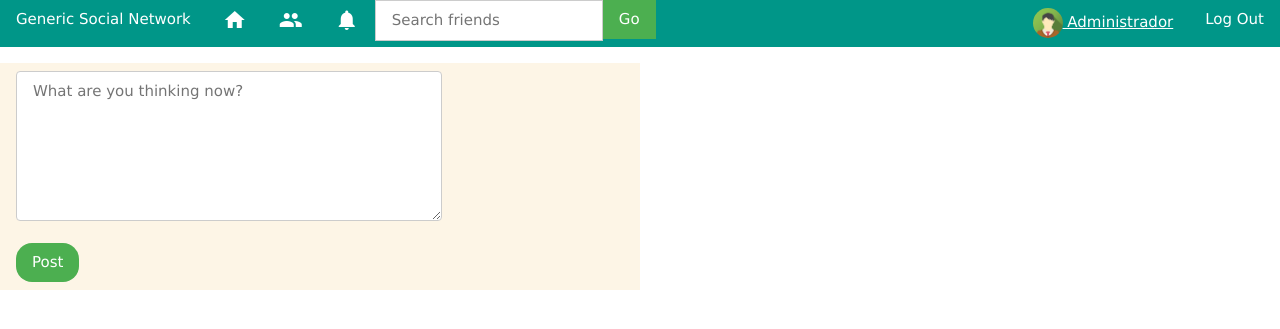
After one commit to rafapaz/socialNetwork, a Django app: page /posts/ in a window 1280 px wide. The commit adds this page. Shown: the top 329 px of the page. Run offline with Django 3.2, Linux system fonts and the light colour scheme; a user stored in the database is signed in; data comes from the database, SQL or seed files in the repository; both versions use the stored data as it was after the commit.

Commit message:
Starting Posts models and views

```diff
--- a/main/models.py
+++ b/main/models.py
@@ -1,10 +1,11 @@
 from django.contrib.auth import get_user_model
 from django.db import models
-from django.conf import settings
+
 
 def user_directory_path(instance, filename):
     # file will be uploaded to MEDIA_ROOT/user_<id>/<filename>
     return 'user_{0}/{1}'.format(instance.user.id, filename)
+
 
 class CustomUser(models.Model):
     GENDER_CHOICES = (
@@ -16,12 +17,13 @@ class CustomUser(models.Model):
     email = models.EmailField(max_length=100, unique=True)
     gender = models.CharField(max_length=1, choices=GENDER_CHOICES, default='M')
     nasc_date = models.DateField('birth date')
-    img_profile = models.ImageField(upload_to=user_directory_path, default = 'avatar2.png')
+    img_profile = models.ImageField(upload_to=user_directory_path, default='avatar2.png')
 
     friends = models.ManyToManyField('self', blank=True)
 
     def __str__(self):
         return self.name
+
 
 class FriendshipRequest(models.Model):
     user_from = models.ForeignKey(CustomUser, on_delete=models.CASCADE, related_name='+')
--- a/main/urls.py
+++ b/main/urls.py
@@ -3,7 +3,6 @@ from django.urls import path
 from . import views
 
 urlpatterns = [
-    path('', views.index, name='index'),
     path('login/', views.myLogin, name='login'),
     path('logout/', views.myLogout, name='logout'),
     path('listUsers/', views.listUsers, name='listUsers'),
--- /dev/null
+++ b/posts/apps.py
@@ -0,0 +1,5 @@
+from django.apps import AppConfig
+
+
+class PostsConfig(AppConfig):
+    name = 'posts'
--- /dev/null
+++ b/posts/templates/posts/index.html
@@ -0,0 +1,25 @@
+{% extends "base.html" %}
+
+{% block title %}Posts{% endblock %}
+
+{% block content %}
+
+<div class="w3-display-container w3-panel w3-sand w3-mobile w3-center w3-padding" style="width:50%">
+    <form action="{% url 'post' %}" method="POST">
+        {% csrf_token %}
+        <textarea style="width:70%;height:150px" class="w3-input w3-border w3-round w3-padding" id="text" name="text" placeholder="What are you thinking now?"></textarea><br>
+        <button class="w3-button w3-round-xlarge w3-green w3-left" type="submit">Post</button>
+    </form>
+</div>
+<br>
+{% for p in postsAll %}
+    {{ p.user.name }} post: <br>
+    <div class="w3-panel w3-light-grey w3-round-xlarge">
+        {{ p.text }}<br>
+        <a href="" class="w3-button"><i class="material-icons">thumb_up</i></a>
+        <a href="" class="w3-button"><i class="material-icons">thumb_down</i></a>
+        <a href="#" class="w3-small">Comment</a>
+    </div>
+{% endfor %}
+
+{% endblock %}
--- /dev/null
+++ b/posts/tests.py
@@ -0,0 +1,3 @@
+from django.test import TestCase
+
+# Create your tests here.
--- /dev/null
+++ b/posts/urls.py
@@ -0,0 +1,8 @@
+from django.contrib import admin
+from django.urls import path
+from . import views
+
+urlpatterns = [
+    path('', views.index, name='post_index'),
+    path('post/', views.post, name='post'),
+]
--- /dev/null
+++ b/posts/views.py
@@ -0,0 +1,31 @@
+from django.shortcuts import render, redirect
+from main.models import CustomUser, FriendshipRequest
+from posts.models import Post, Comment, LikePost, LikeComment
+import datetime
+
+
+def index(request):
+    if not request.user.is_authenticated:
+        return render(request, 'main/login.html')
+
+    myUser = CustomUser.objects.get(user=request.user)
+    myReqs = FriendshipRequest.objects.filter(user_to=myUser)
+
+    usersList = [myUser] + list(myUser.friends.all())
+    postsAll = Post.objects.filter(user__in=usersList).order_by('-date_pub')
+
+    context = {'myUser': myUser, 'myReqs': myReqs, 'postsAll': postsAll}
+    return render(request, 'posts/index.html', context)
+
+
+def post(request):
+    if not request.user.is_authenticated:
+        return render(request, 'main/login.html')
+
+    myUser = CustomUser.objects.get(user=request.user)
+
+    text = request.POST.get('text')
+    myPost = Post(user=myUser, text=text, date_pub=datetime.datetime.now())
+    myPost.save()
+
+    return redirect('post_index')
--- a/socialNetwork/settings.py
+++ b/socialNetwork/settings.py
@@ -38,6 +38,7 @@ INSTALLED_APPS = [
     'django.contrib.messages',
     'django.contrib.staticfiles',
     'main',
+    'posts',
 ]
 
 MIDDLEWARE = [
--- a/socialNetwork/urls.py
+++ b/socialNetwork/urls.py
@@ -22,6 +22,7 @@ from django.contrib.staticfiles.urls import staticfiles_urlpatterns
 urlpatterns = [
     path('admin/', admin.site.urls),
     path('main/', include('main.urls')),
+    path('posts/', include('posts.urls')),
 ]
 
 urlpatterns += staticfiles_urlpatterns()
--- a/templates/base.html
+++ b/templates/base.html
@@ -12,7 +12,7 @@
     <div class="w3-bar w3-teal w3-mobile">
         <div class="w3-bar-item w3-mobile" >Generic Social Network</div>
 
-        <a href="{% url 'index' %}" class="w3-bar-item w3-button w3-mobile"><i class="material-icons">home</i></a>
+        <a href="{% url 'post_index' %}" class="w3-bar-item w3-button w3-mobile"><i class="material-icons">home</i></a>
         <a href="{% url 'listAccept' %}" class="w3-bar-item w3-button w3-mobile"><i class="material-icons">people</i>
             {% if myReqs.count > 0 %}
             <span class="w3-badge  w3-red">{{ myReqs.count }}</span>
@@ -26,11 +26,16 @@
         </form>
         {% if user.is_authenticated %}
             <a href="{% url 'logout' %}" class="w3-bar-item w3-button w3-right w3-mobile">Log Out</a>
+            <div class="w3-bar-item w3-right w3-mobile">
+                <a href="{% url 'profile' myUser.id %}">
+                    <img  style="width:30px" class="w3-circle" src="{{ myUser.img_profile.url }}" /> {{ myUser.name }}
+                </a>
+            </div>
         {% else %}
-            <a href="{% url 'index' %}" class="w3-bar-item w3-button w3-right w3-mobile">Log In</a>
+            <a href="{% url 'post_index' %}" class="w3-bar-item w3-button w3-right w3-mobile">Log In</a>
         {% endif %}
 
-        <div class="w3-bar-item w3-right w3-mobile"><img  style="width:30px" class="w3-circle" src="{{ myUser.img_profile.url }}" /> {{ myUser.name }}</div>
+
     </div>
 
     <div id="content">
```
Also changed, not shown: main/views.py (+12 -16 lines), posts/admin.py (added, +8 -0 lines), posts/models.py (added, +27 -0 lines), db.sqlite3, main/templates/main/profile.html (renamed from main/templates/main/index.html), posts/__init__.py (added), posts/migrations/0001_initial.py (added), posts/migrations/__init__.py (added).
